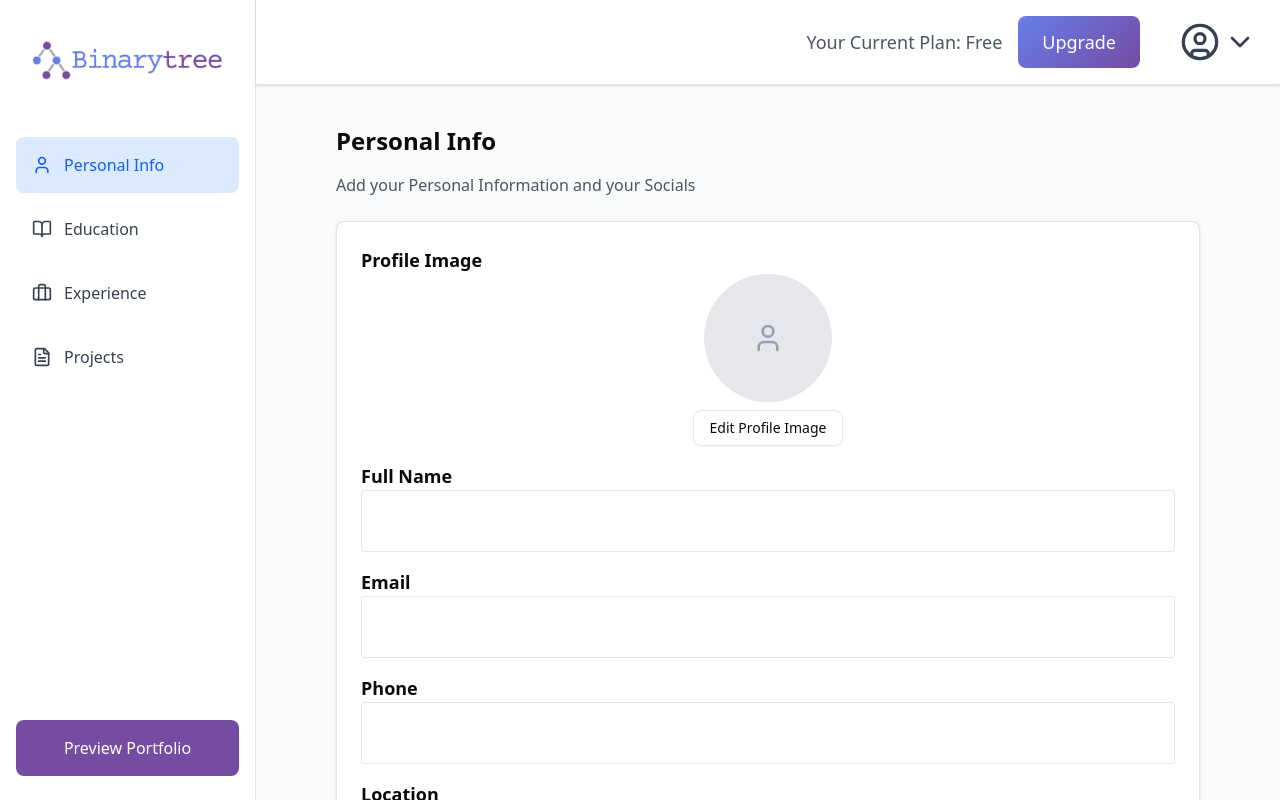
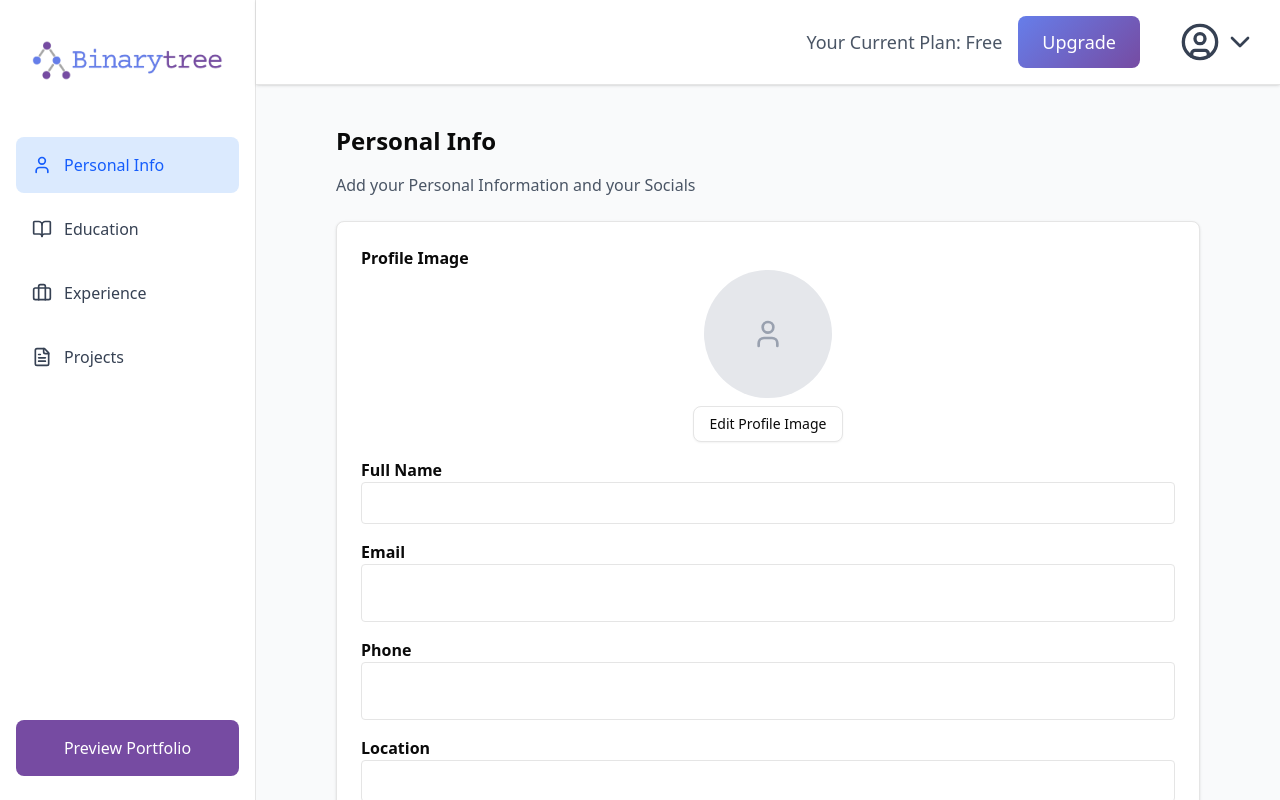
Before and after one commit to BinaryTree-WebBuilder/WebsiteBuilder, a Next.js app in the folder binarytree/: page /builder/sections/personalinfo in a window 1280 px wide. Built offline with nearby package versions, Linux system fonts and the light colour scheme; no server answers.

Commit message:
Update CSS

```diff
--- a/binarytree/app/builder/components/EducationFormDialog.tsx
+++ b/binarytree/app/builder/components/EducationFormDialog.tsx
@@ -79,7 +79,7 @@ export function EducationFormDialog({
         <div className="grid grid-cols-1 sm:grid-cols-2 gap-4">
           {(Object.keys(fieldLabels) as Array<keyof EducationData>).map((field) => (
             <div key={field}>
-              <label className="block text-lg font-medium">
+              <label className="block text-md font-medium">
                 {fieldLabels[field]}
               </label>
               <input
@@ -91,7 +91,7 @@ export function EducationFormDialog({
                     [field]: e.target.value,
                   }))
                 }
-                className="text-lg w-full border p-4 rounded"
+                className="text-md w-full border px-4 py-2 rounded"
               />
             </div>
           ))}
--- a/binarytree/app/builder/sections/personalinfo/page.tsx
+++ b/binarytree/app/builder/sections/personalinfo/page.tsx
@@ -87,7 +87,7 @@ export default function PersonalInfoPage() {
       <form onSubmit={handleSubmit} className="space-y-4 bg-white p-6 rounded-md border shadow-sm">
         {/* Profile Image Upload */}
         <div>
-          <label className="text-lg font-bold">Profile Image</label>
+          <label className="text-md font-bold">Profile Image</label>
           <div className="text-center">
             {profileImagePreview ? (
               <img src={profileImagePreview} alt="Profile Image Preview" className="w-32 h-32 mx-auto rounded-full mb-2" />
@@ -105,33 +105,33 @@ export default function PersonalInfoPage() {
         {/* Form Fields */}
         <div className="grid grid-cols-1 md:grid-cols-2 gap-4">
           <div>
-            <label className="text-lg font-bold" htmlFor="full_name">Full Name</label>
-            <input name="full_name" className="text-lg w-full border p-4 rounded" value={formData.full_name} onChange={handleChange} required />
+            <label className="text-md font-bold" htmlFor="full_name">Full Name</label>
+            <input name="full_name" className="text-md w-full border p-2 rounded" value={formData.full_name} onChange={handleChange} required />
           </div>
           <div>
-            <label className="text-lg font-bold" htmlFor="email">Email</label>
-            <input name="email" className="text-lg w-full border p-4 rounded" type="email" value={formData.email} onChange={handleChange} required />
+            <label className="text-md font-bold" htmlFor="email">Email</label>
+            <input name="email" className="text-md w-full border p-4 rounded" type="email" value={formData.email} onChange={handleChange} required />
           </div>
           <div>
-            <label className="text-lg font-bold" htmlFor="phone">Phone</label>
-            <input name="phone" className="text-lg w-full border p-4 rounded" value={formData.phone} onChange={handleChange} />
+            <label className="text-md font-bold" htmlFor="phone">Phone</label>
+            <input name="phone" className="text-md w-full border p-4 rounded" value={formData.phone} onChange={handleChange} />
           </div>
           <div>
-            <label className="text-lg font-bold" htmlFor="location">Location</label>
-            <input name="location" className="text-lg w-full border p-4 rounded" value={formData.location} onChange={handleChange} />
+            <label className="text-md font-bold" htmlFor="location">Location</label>
+            <input name="location" className="text-md w-full border p-2 rounded" value={formData.location} onChange={handleChange} />
           </div>
           <div>
-            <label className="text-lg font-bold" htmlFor="linkedin_url">LinkedIn</label>
-            <input name="linkedin_url" className="text-lg w-full border p-4 rounded" value={formData.linkedin_url} onChange={handleChange} />
+            <label className="text-md font-bold" htmlFor="linkedin_url">LinkedIn</label>
+            <input name="linkedin_url" className="text-md w-full border p-2 rounded" value={formData.linkedin_url} onChange={handleChange} />
           </div>
           <div>
-            <label className="text-lg font-bold" htmlFor="github_url">GitHub</label>
-            <input name="github_url" className="text-lg w-full border p-4 rounded" value={formData.github_url} onChange={handleChange} />
+            <label className="text-md font-bold" htmlFor="github_url">GitHub</label>
+            <input name="github_url" className="text-md w-full border p-2 rounded" value={formData.github_url} onChange={handleChange} />
           </div>
         </div>
 
         <div>
-          <label className="text-lg font-bold" htmlFor="bio">Professional Bio</label>
+          <label className="text-md font-bold" htmlFor="bio">Professional Bio</label>
           <Textarea name="bio" value={formData.bio} onChange={handleChange} rows={4} />
         </div>
 
```
